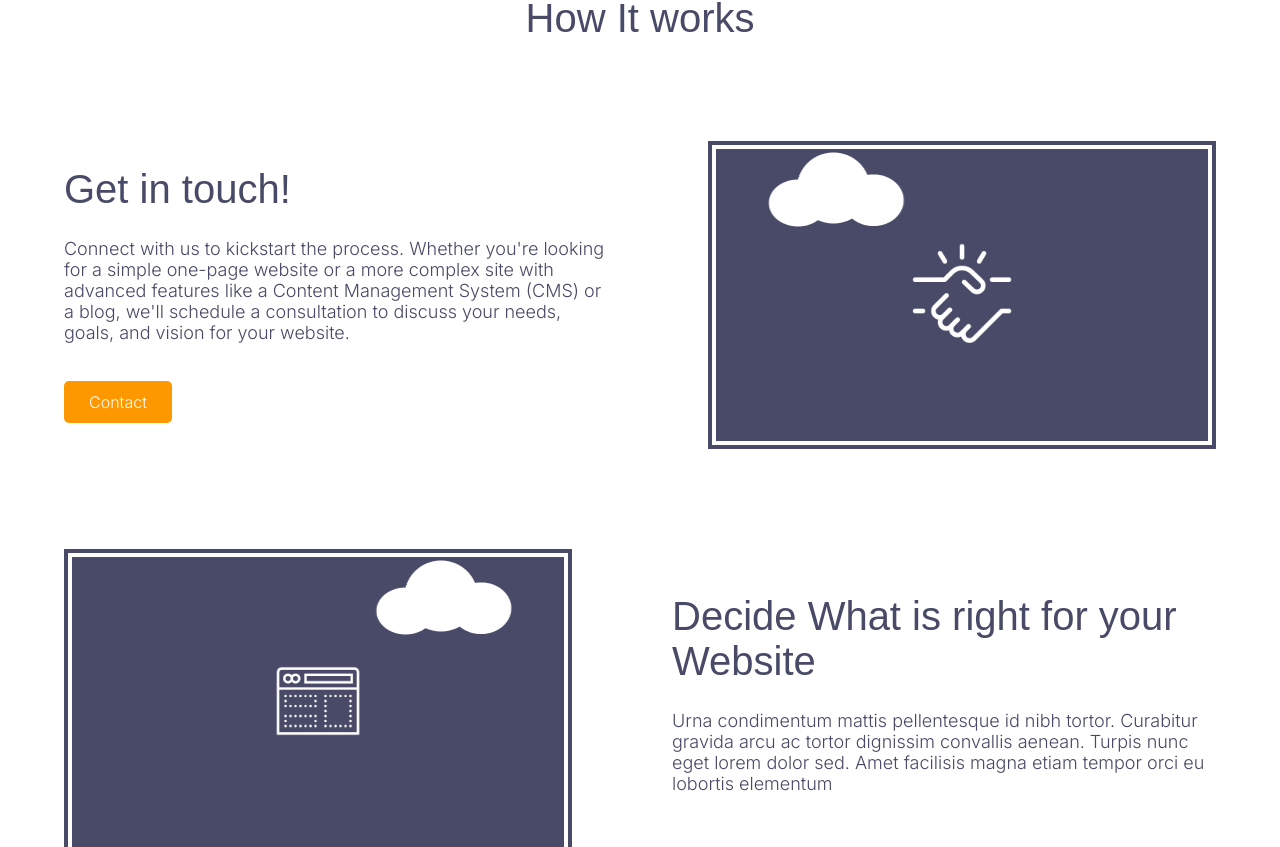
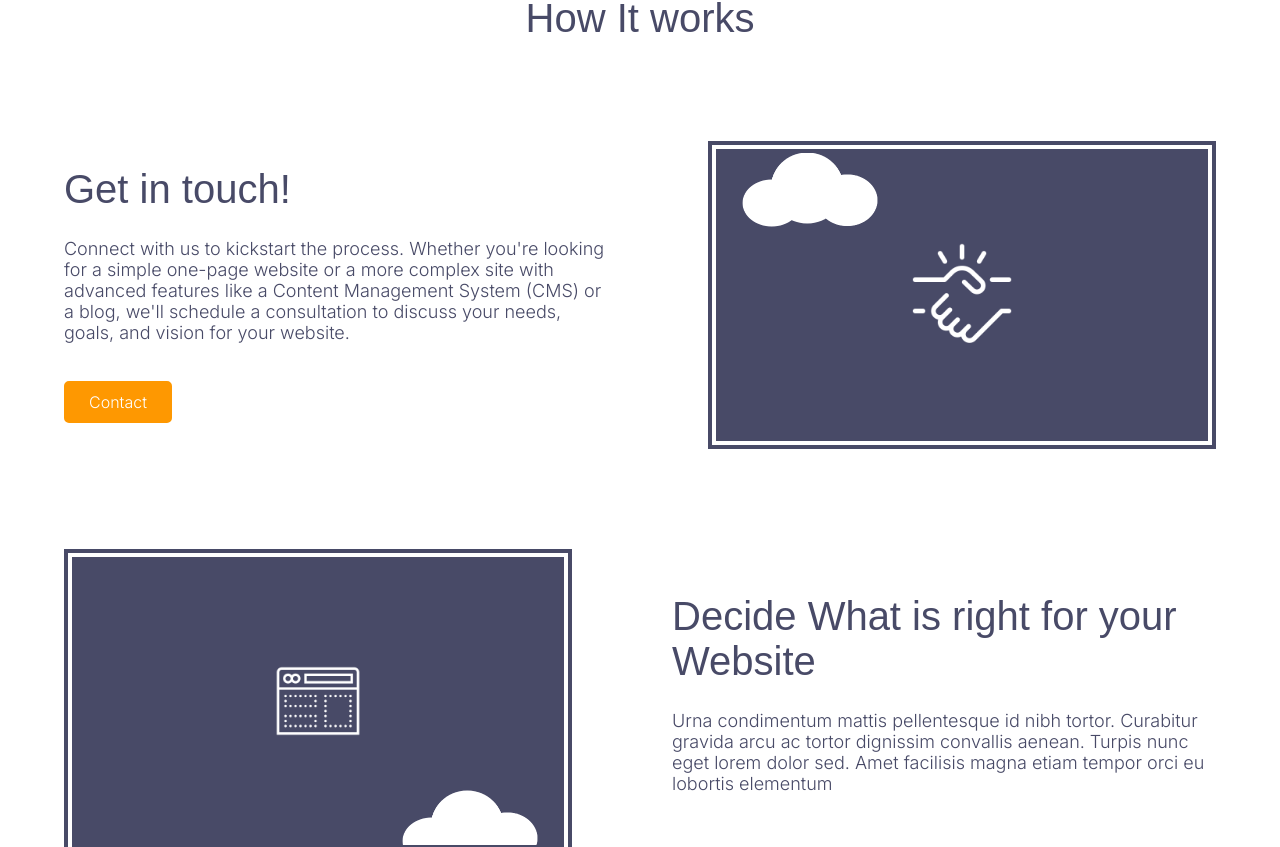
Before and after one commit to Jaywinebrenner/cloud-theme, a Next.js app: page / in a window 1280 px wide. Shown: the part 2753-3600 px from the top of the page. Built offline with nearby package versions, Linux system fonts and the light colour scheme.

Commit message:
animate two col correctly

```diff
--- a/app/components/two-column.js
+++ b/app/components/two-column.js
@@ -24,6 +24,7 @@ const TwoColumn = () => {
                     <div className='cloud-container'>
                         <img className='cloud' src="/two-column/single-cloud.webp"/>
                     </div>
+                    <div className='window-inner-border'></div>
                 </div>
                 <div className='text-wrapper'>
                     <h2>Get in touch!</h2>
@@ -51,6 +52,7 @@ const TwoColumn = () => {
                     <div className='cloud-container'>
                         <img className='cloud' src="/two-column/single-cloud.webp"/>
                     </div>
+                    <div className='window-inner-border'></div>
                 </div>
             </div>
 
@@ -65,6 +67,7 @@ const TwoColumn = () => {
                     <div className='cloud-container'>
                         <img className='cloud' src="/two-column/single-cloud.webp"/>
                     </div>
+                    <div className='window-inner-border'></div>
                 </div>
           '
                 <div className='text-wrapper'>
@@ -96,6 +99,7 @@ const TwoColumn = () => {
                     <div className='cloud-container'>
                         <img className='cloud' src="/two-column/single-cloud.webp"/>
                     </div>
+                    <div className='window-inner-border'></div>
                 </div>
 
 
--- a/app/styles/components/two-column.scss
+++ b/app/styles/components/two-column.scss
@@ -72,7 +72,7 @@
         img {
             width: 150px;
             position: absolute;
-            left: -20px;
+            left: -150px;
             z-index: 0;
             animation-duration: 30s; /* Duration of the animation */
             animation-timing-function: linear; /* Linear timing function */
@@ -88,7 +88,7 @@
         }
 
         100% {
-            transform: translateX(200%);
+            transform: translateX(calc(100% + 600px)); /* Adjust 600px to match the width of the cloud image */
         }
     }
 
@@ -97,7 +97,7 @@
             transform: translateX(0);
         }
         100% {
-            transform: translateX(-200%);
+            transform: translateX(calc(-100% - 600px));
         }
     }
 
@@ -108,8 +108,9 @@
             img {
                 width: 150px;
                 position: absolute;
-                right: -20px;
+                right: -150px;
                 left: unset;
+                top: 230px;
                 z-index: 0;
                 animation-duration: 30s; /* Duration of the animation */
                 animation-timing-function: linear; /* Linear timing function */
@@ -127,9 +128,19 @@
         right: 4px;
         bottom: 4px;
         background-color: $darkblue;
+        border: 4px solid $darkblue;
         z-index: -1;
     }
 
+    .window-inner-border {
+        position: absolute;
+        top: 4px;
+        left: 4px;
+        right: 4px;
+        bottom: 4px;
+        border: 4px solid $darkblue;
+        z-index: 1;
+    }
     a {
         margin-top: 20px;
     }
```
